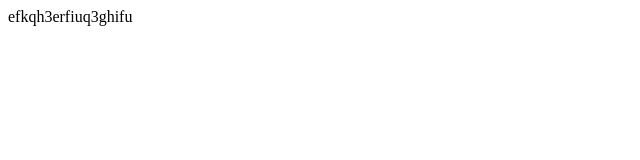
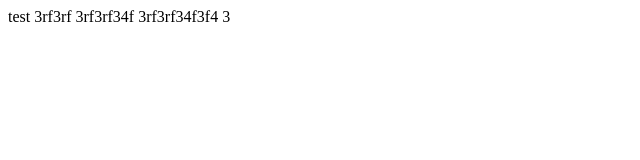
Before and after one commit to tbhumang/anshul-shukla, a plain HTML site: page index.html in a window 1280 px wide. Shown: the whole page, without its empty margins (0-640 px from the left). Drawn offline with Linux system fonts and the light colour scheme.

Commit message:
updated index file

```diff
--- a/index.html
+++ b/index.html
@@ -2,6 +2,11 @@
 
 <body>
 
-    efkqh3erfiuq3ghifu
+    test
+    3rf3rf
+    3rf3rf34f
+    3rf3rf34f3f4
+    3
+
 </body>
 </html>
```
